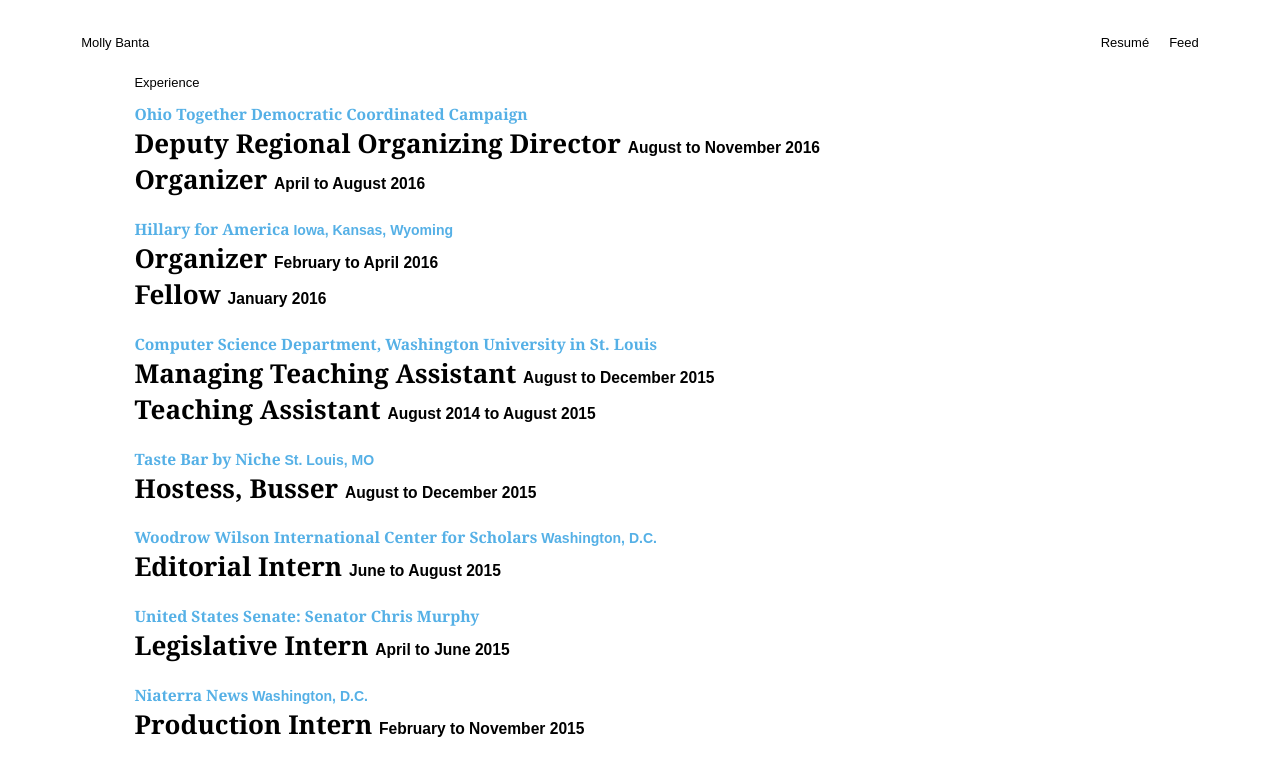
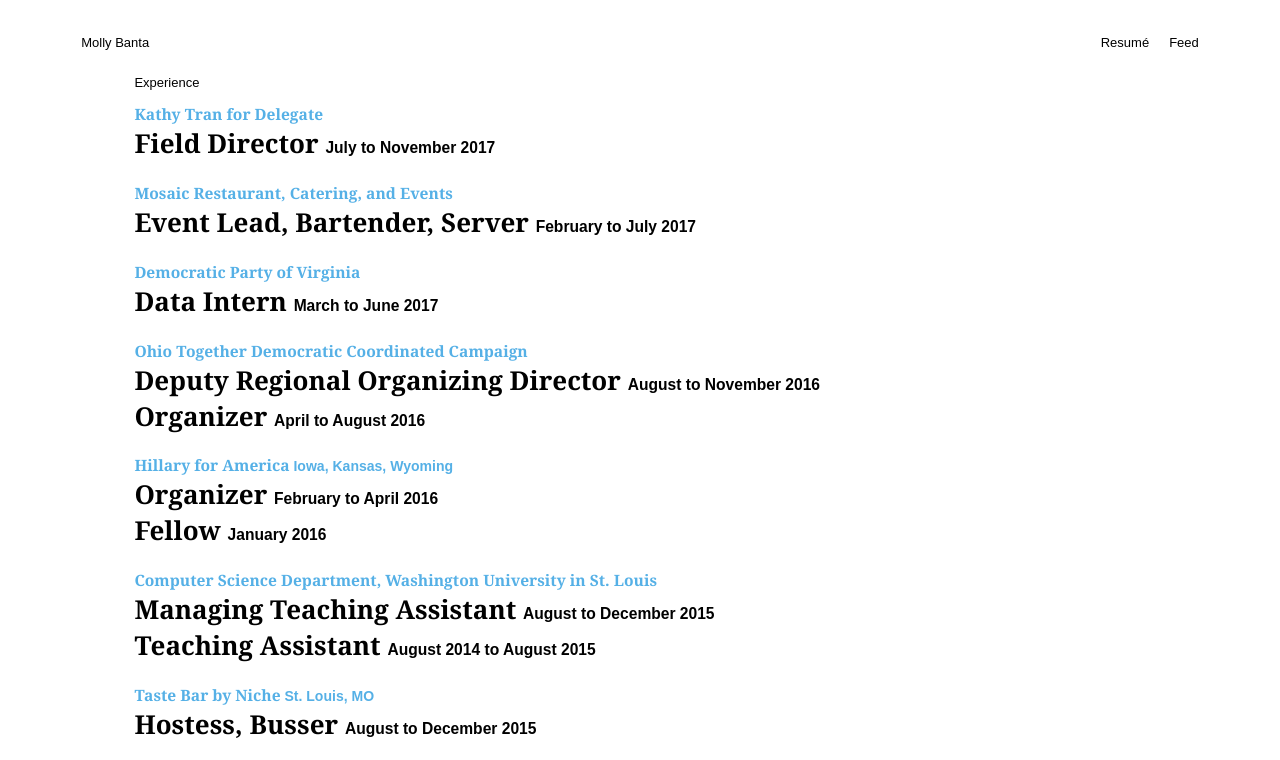
Before and after one commit to molly-banta/molly-banta.github.io, a plain HTML site: page resume.html in a window 1280 px wide. Shown: the top 760 px of the page. Drawn offline with Linux system fonts and the light colour scheme.

Commit message:
just resume

```diff
--- a/resume.html
+++ b/resume.html
@@ -34,6 +34,21 @@
     <article>
 
         <a class="resume-title" name="Experience">Experience</a>
+
+        <a href="https://www.kathyfordelegate.com/">
+        <h3>Kathy Tran for Delegate</h3>
+        </a>
+        <h2>Field Director <small> July to November 2017</small></h2>
+
+        <a href="http://mosaicedibles.com/">
+        <h3>Mosaic Restaurant, Catering, and Events</h3>
+        </a>
+        <h2>Event Lead, Bartender, Server <small> February to July 2017</small></h2>
+
+        <a href="https://vademocrats.org/">
+        <h3>Democratic Party of Virginia</h3>
+        </a>
+        <h2>Data Intern <small> March to June 2017</small></h2>
 
         <a href="https://twitter.com/hillaryforoh?lang=en">
             <h3>Ohio Together Democratic Coordinated Campaign</h3>
@@ -102,13 +117,13 @@
         <h2>Adobe InDesign, Photoshop <small>Intermediate</small><br>Nikon D7100 DSLR <small>Learning</small></h2>
 
         <h3>Technical</h3>
-        <h2>NGP VAN <small>Advanced</small>
+        <h2>VAN (user, admin) <small>Advanced</small>
+        <br>Excel, Google Sheets <small>Advanced</small>
             <br>Java <small>Advanced Intermediate</small>
-            <br>arcGIS <small>Intermediate</small>
-            <br>Excel, VBA <small>Intermediate</small>
-            <br>HTML/CSS <small>Advanced Beginner</small>
-            <br>SQL <small>Learning</small>
-            <br>Python <small>Learning</small></h2>
+            <br>arcGIS <small>Advanced Intermediate</small>
+            <br>HTML/CSS <small>Intermediate</small>
+            <br>SQL <small>Intermediate</small>
+            <br>NGP <small>Advanced Beginner</small></h2>
 
     </article>
 
@@ -125,11 +140,6 @@
             <a href="http://wilsonquarterly.com/stories/what-prohibition-can-teach-us-about-immigration-reform/"><br>What Prohibition Can Teach Us About Immigration Reform</a>
         </h2>
 
-        <h3>Bit • of • News</h3>
-        <h2><a href="http://news.bitofnews.com/the-confused-persons-guide-to-cecil-the-lion/">The Confused Person's Guide to Cecil the Lion</a>
-            <a href="http://news.bitofnews.com/these-are-the-countries-where-people-still-arent-aware-of-climate-change/"><br>This is Where We Still Aren't Aware of Climate Change</a>
-        </h2>
-
     </article>
 
     <footer>
```
